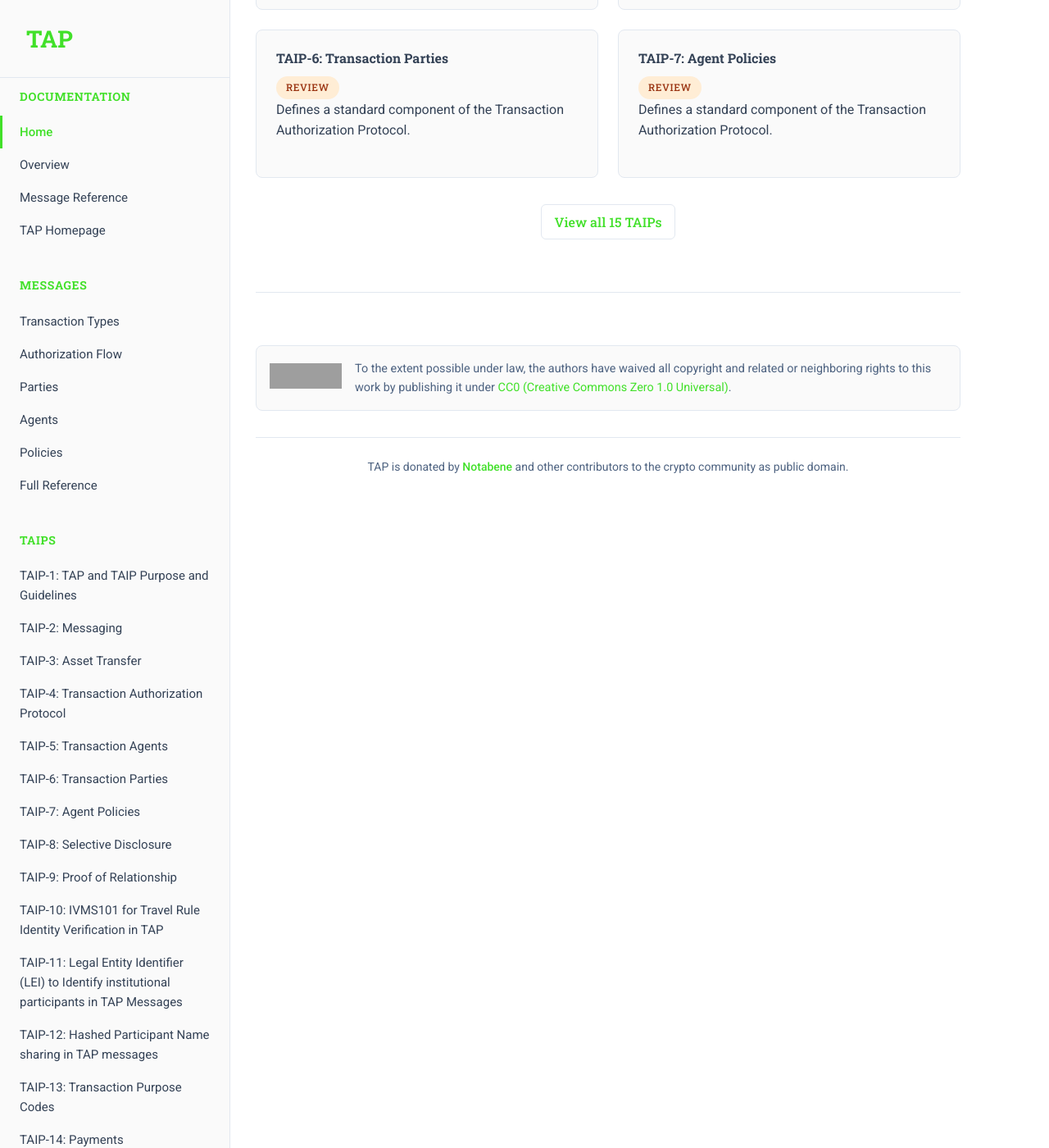
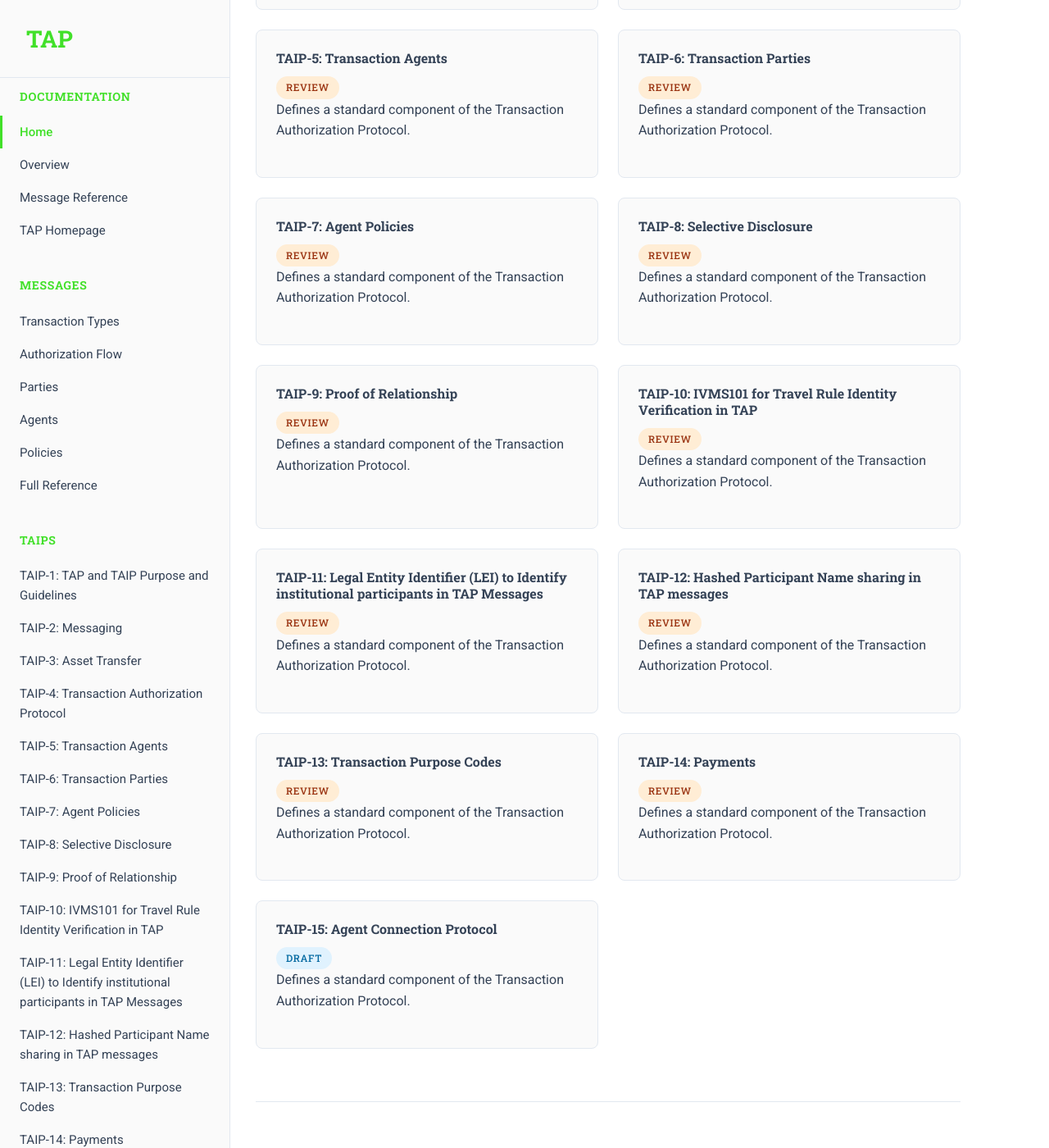
Before and after one commit to TransactionAuthorizationProtocol/TAIPs, a Jekyll site: the page built from index.html, in a window 1280 px wide and 1400 px high, scrolled down 970 px. Shown: the whole window at 82% size. Built offline with Jekyll 4.4.1, drawn with Linux system fonts in a browser that asks for light colours; some of the changed text lies outside the part shown; grey boxes are pictures that could not be loaded.

Commit message:
Update homepage to display all TAIPs ordered by status (Accepted, Review, Draft)

```diff
--- a/index.html
+++ b/index.html
@@ -24,8 +24,30 @@ title: Home
 
     <h3>Core TAIPs</h3>
     <div class="taips-grid">
-      {% assign core_taips = site.pages | where_exp: "item", "item.path contains 'TAIPs/taip-'" | where: "type", "Standard" | sort: 'taip' %}
-      {% for taip in core_taips limit:6 %}
+      {% assign review_taips = site.pages | where_exp: "item", "item.path contains 'TAIPs/taip-'" | where: "status", "Review" | sort: 'taip' %}
+      {% assign accepted_taips = site.pages | where_exp: "item", "item.path contains 'TAIPs/taip-'" | where: "status", "Accepted" | sort: 'taip' %}
+      {% assign draft_taips = site.pages | where_exp: "item", "item.path contains 'TAIPs/taip-'" | where: "status", "Draft" | sort: 'taip' %}
+
+      {% comment %} Display Accepted TAIPs first {% endcomment %}
+      {% for taip in accepted_taips %}
+        <div class="taip-card">
+          <h4><a href="{{ taip.url | relative_url }}">TAIP-{{ taip.taip }}: {{ taip.title }}</a></h4>
+          <span class="status-pill status-{{ taip.status | downcase }}">{{ taip.status }}</span>
+          <p>{{ taip.description | default: "Defines a standard component of the Transaction Authorization Protocol." }}</p>
+        </div>
+      {% endfor %}
+
+      {% comment %} Display Review TAIPs next {% endcomment %}
+      {% for taip in review_taips %}
+        <div class="taip-card">
+          <h4><a href="{{ taip.url | relative_url }}">TAIP-{{ taip.taip }}: {{ taip.title }}</a></h4>
+          <span class="status-pill status-{{ taip.status | downcase }}">{{ taip.status }}</span>
+          <p>{{ taip.description | default: "Defines a standard component of the Transaction Authorization Protocol." }}</p>
+        </div>
+      {% endfor %}
+
+      {% comment %} Display Draft TAIPs last {% endcomment %}
+      {% for taip in draft_taips %}
         <div class="taip-card">
           <h4><a href="{{ taip.url | relative_url }}">TAIP-{{ taip.taip }}: {{ taip.title }}</a></h4>
           <span class="status-pill status-{{ taip.status | downcase }}">{{ taip.status }}</span>
@@ -33,13 +55,6 @@ title: Home
         </div>
       {% endfor %}
     </div>
-
-    {% assign taip_count = site.pages | where_exp: "item", "item.path contains 'TAIPs/taip-'" | size %}
-    {% if taip_count > 6 %}
-      <div class="more-link">
-        <a href="#" class="view-all">View all {{ taip_count }} TAIPs</a>
-      </div>
-    {% endif %}
   </section>
 </div>
 
```
